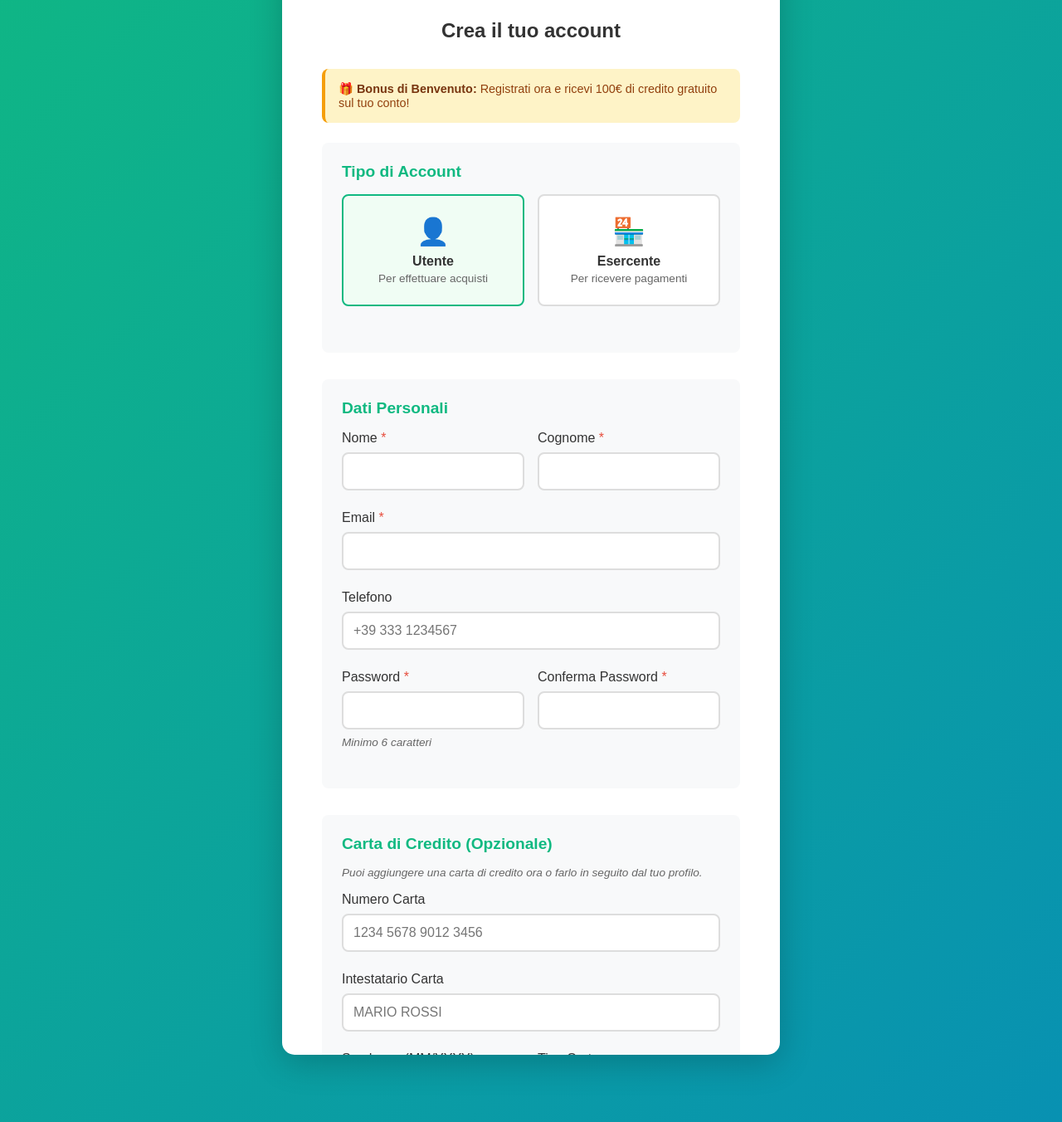
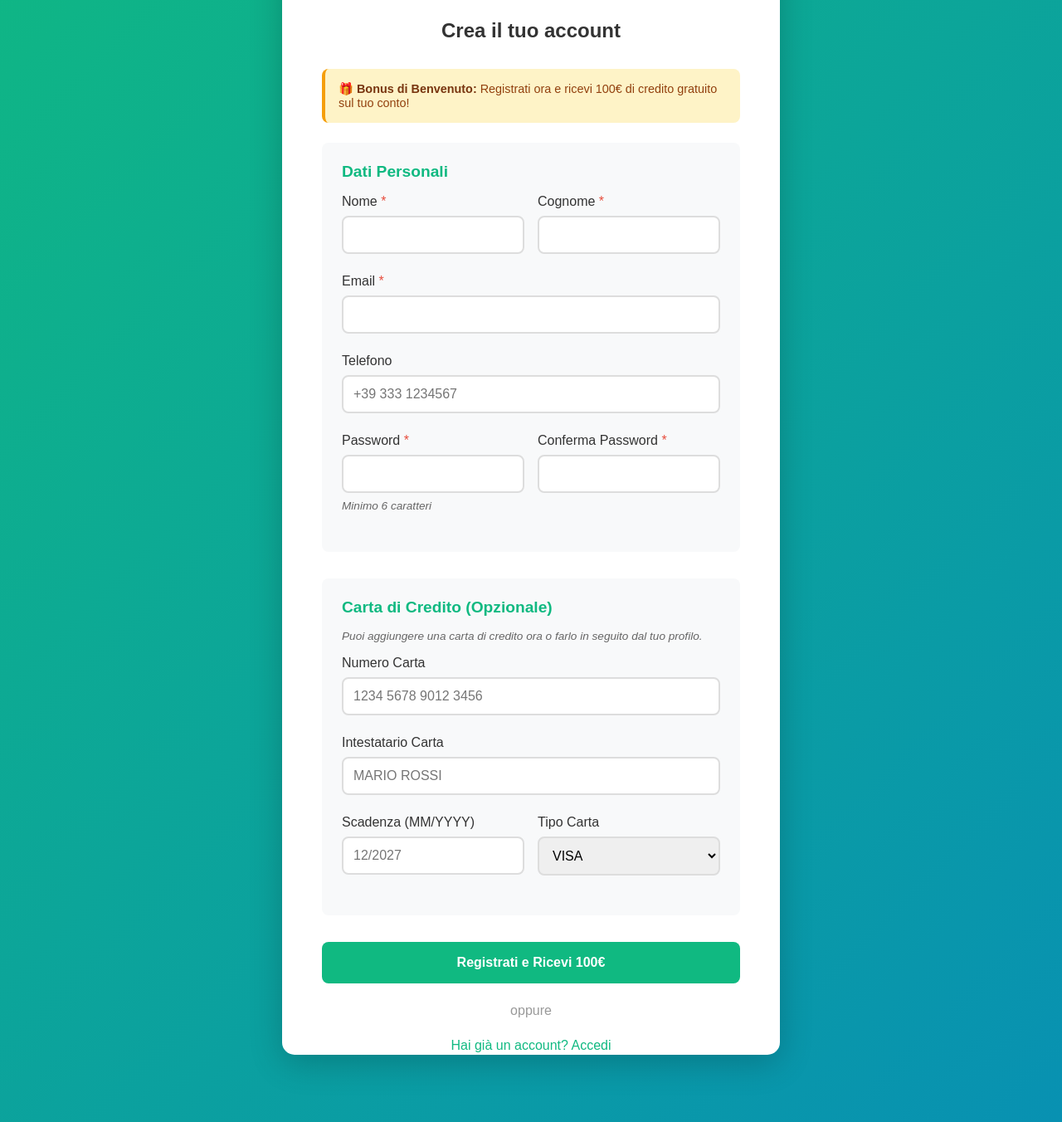
Before and after one commit to NicolaCorro/EsercizioProfessore, a PHP site: page /ProveItinere1/register.php in a window 1280 px wide. Shown: the part 263-1615 px from the top of the page at 83% size. Run offline with PHP 8.4, Linux system fonts and the light colour scheme.

Commit message:
Aggiornamento

```diff
--- a/Prova2/register.php
+++ b/Prova2/register.php
@@ -18,7 +18,7 @@ if ($_SERVER['REQUEST_METHOD'] == 'POST') {
     $telefono = trim($_POST['telefono'] ?? '');
     $password = $_POST['password'] ?? '';
     $password_confirm = $_POST['password_confirm'] ?? '';
-    $tipo_profilo = $_POST['tipo_profilo'] ?? 'UTENTE';
+    $tipo_profilo = 'UTENTE';
 
     // Dati carta di credito (opzionali)
     $numero_carta = trim($_POST['numero_carta'] ?? '');
@@ -35,8 +35,6 @@ if ($_SERVER['REQUEST_METHOD'] == 'POST') {
         $error = 'La password deve essere di almeno 6 caratteri';
     } elseif ($password !== $password_confirm) {
         $error = 'Le password non coincidono';
-    } elseif (!in_array($tipo_profilo, ['UTENTE', 'ESERCENTE'])) {
-        $error = 'Tipo di profilo non valido';
     } else {
         // Validazione carta di credito (se fornita)
         $has_carta = !empty($numero_carta);
@@ -404,27 +402,7 @@ if ($_SERVER['REQUEST_METHOD'] == 'POST') {
         </div>
 
         <form method="POST" action="">
-            <div class="form-section">
-                <h3>Tipo di Account</h3>
-                <div class="profile-selector">
-                    <div class="profile-option">
-                        <input type="radio" id="utente" name="tipo_profilo" value="UTENTE" checked>
-                        <label for="utente">
-                            <div class="profile-icon">👤</div>
-                            <div class="profile-name">Utente</div>
-                            <div class="profile-desc">Per effettuare acquisti</div>
-                        </label>
-                    </div>
-                    <div class="profile-option">
-                        <input type="radio" id="esercente" name="tipo_profilo" value="ESERCENTE">
-                        <label for="esercente">
-                            <div class="profile-icon">🏪</div>
-                            <div class="profile-name">Esercente</div>
-                            <div class="profile-desc">Per ricevere pagamenti</div>
-                        </label>
-                    </div>
-                </div>
-            </div>
+            <input type="hidden" name="tipo_profilo" value="UTENTE">
 
             <div class="form-section">
                 <h3>Dati Personali</h3>
```
Also changed, not shown: Prova2/user/autorizza_pagamento.php (+6 -9 lines).
